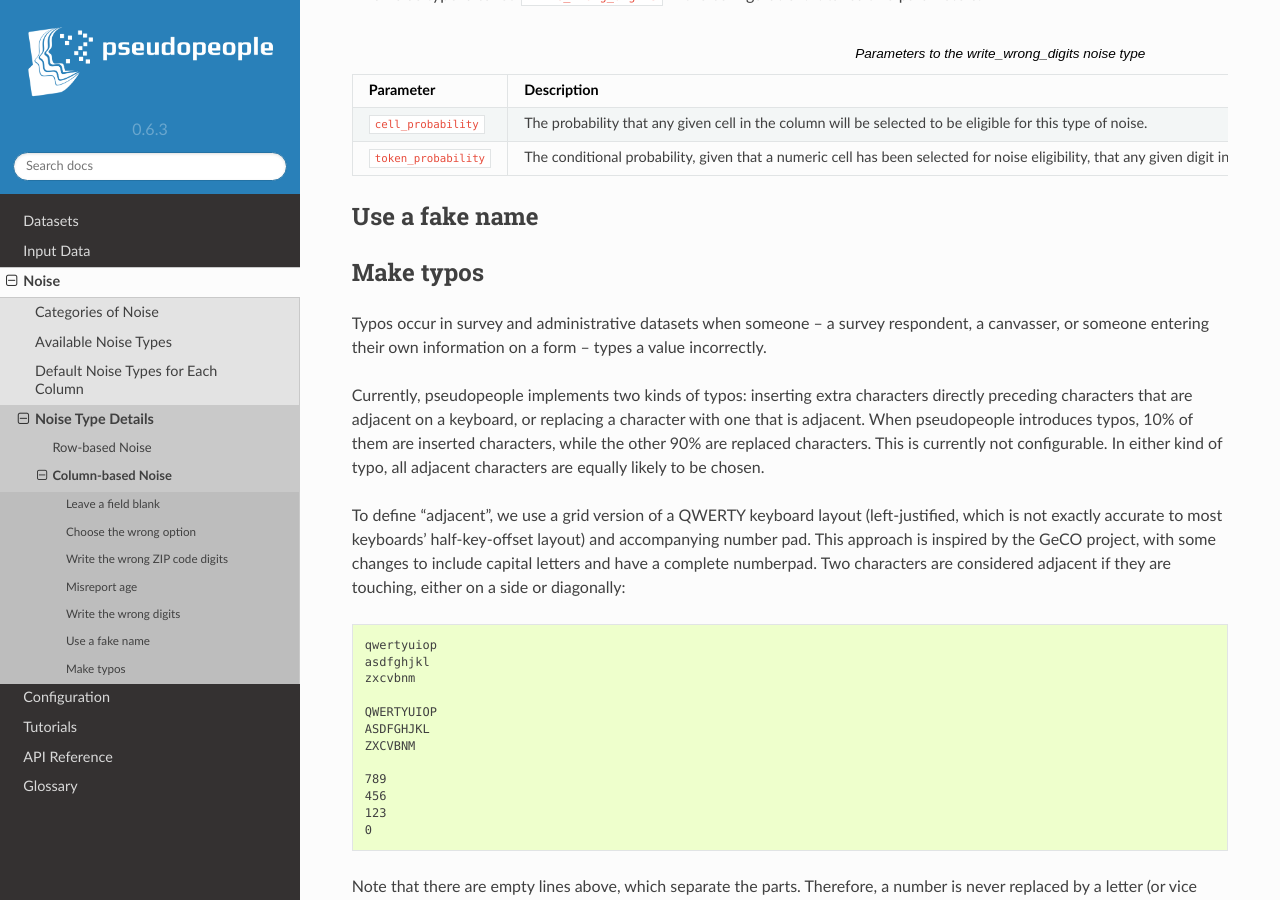
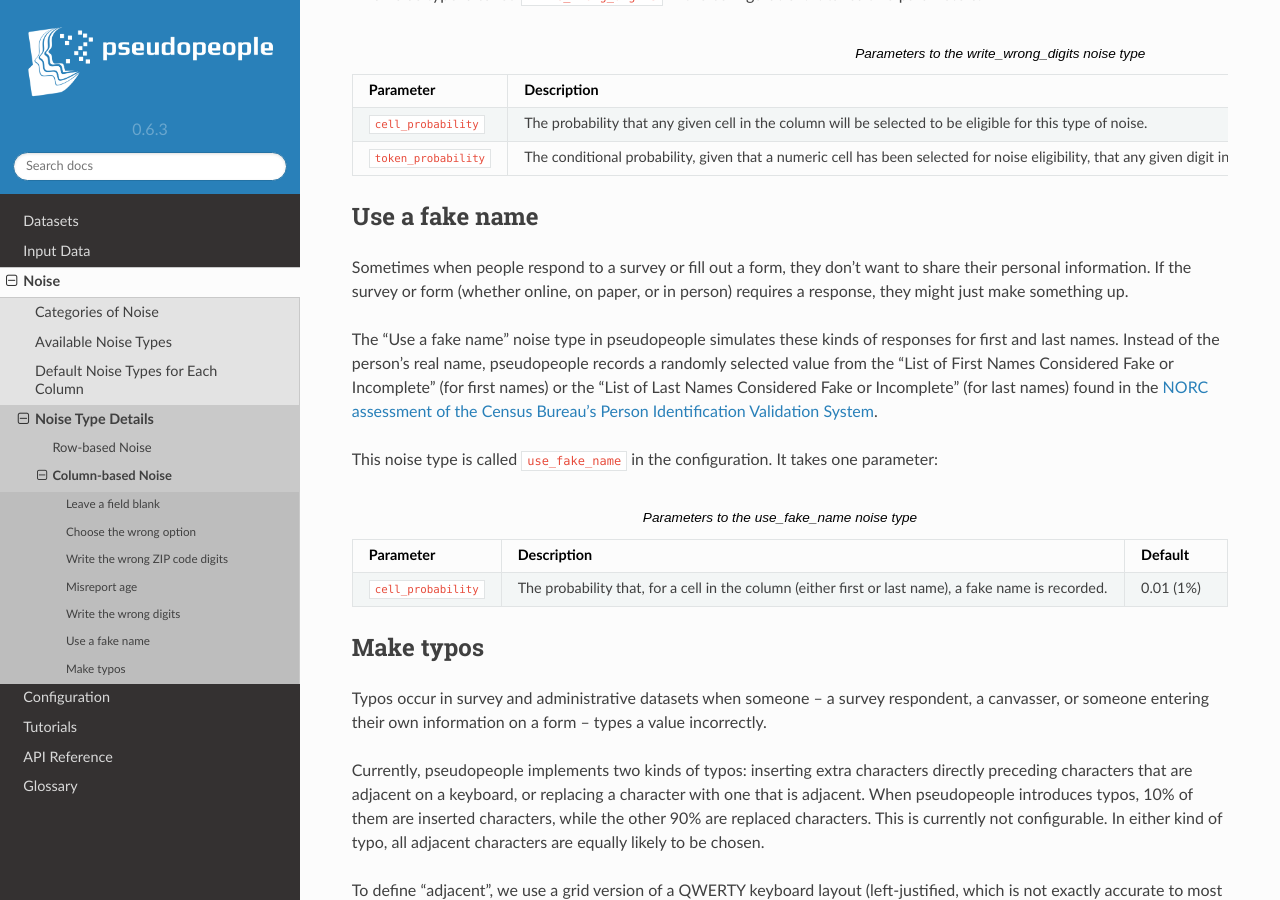
Before and after one commit to ihmeuw/pseudopeople, a Sphinx documentation site: the page built from docs/source/noise/column_noise.rst, in a window 1280 px wide and 900 px high, scrolled down 2466 px. Built offline with Sphinx 7.4.7 and the Read the Docs theme 2.0.0, drawn with Linux system fonts in a browser that asks for light colours.

Commit message:
Document the "Use a fake name" noise type (#148)

```diff
--- a/docs/source/noise/column_noise.rst
+++ b/docs/source/noise/column_noise.rst
@@ -178,6 +178,29 @@ It takes two parameters:
 Use a fake name
 ---------------
 
+Sometimes when people respond to a survey or fill out a form, they don't want to share their personal information.
+If the survey or form (whether online, on paper, or in person) requires a response, they might just make
+something up.
+
+The "Use a fake name" noise type in pseudopeople simulates these kinds of responses for first and last names.
+Instead of the person's real name, pseudopeople records a randomly selected value from the
+"List of First Names Considered Fake or Incomplete" (for first names) or the "List of Last Names Considered Fake or Incomplete" (for last names)
+found in the
+`NORC assessment of the Census Bureau's Person Identification Validation System <https://www.norc.org/Research/Projects/Pages/census-personal-validation-system-assessment-pvs.aspx>`_.
+
+This noise type is called :code:`use_fake_name` in the configuration. It takes one parameter:
+
+.. list-table:: Parameters to the use_fake_name noise type
+  :widths: 1 5 1
+  :header-rows: 1
+
+  * - Parameter
+    - Description
+    - Default
+  * - :code:`cell_probability`
+    - The probability that, for a cell in the column (either first or last name), a fake name is recorded.
+    - 0.01 (1%)
+
 Make typos
 ----------
 
```
